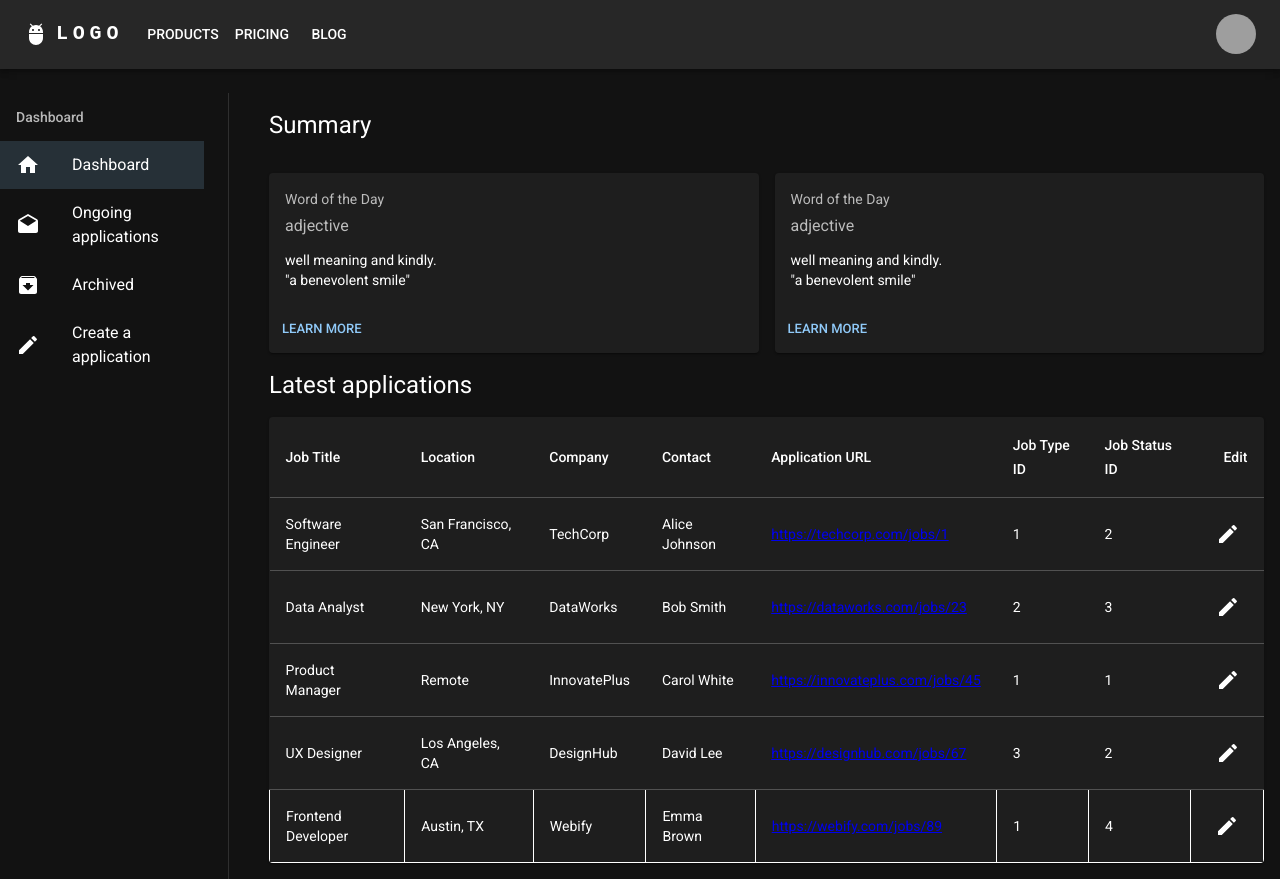
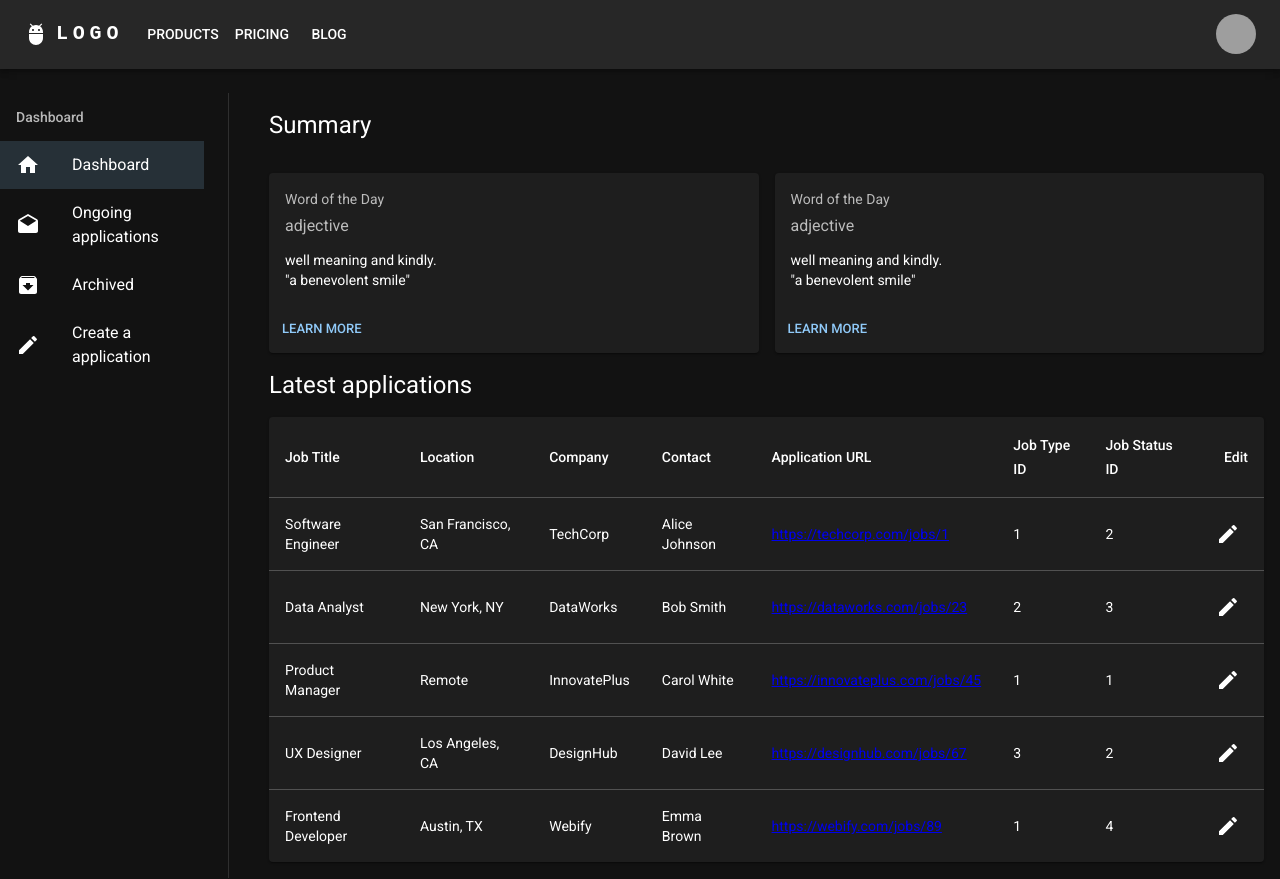
Before and after one commit to f1schhh/acca-labb, a Next.js app: page /dashboard in a window 1280 px wide. Built offline with nearby package versions, Linux system fonts and the light colour scheme; grey boxes are pictures that could not be loaded; what @mui/material-nextjs would draw is missing.

Commit message:
Fixed border

```diff
--- a/components/dashboard/ApplicationTable.tsx
+++ b/components/dashboard/ApplicationTable.tsx
@@ -114,7 +114,7 @@ export default function ApplicationTable() {
           {rows.map((row) => (
             <TableRow
               key={row.job_title}
-              sx={{ "&:last-child td, &:last-child th": { border: 1 } }}
+              sx={{ "&:last-child td, &:last-child th": { border: 0 } }}
             >
               <TableCell
                 component="th"
```
